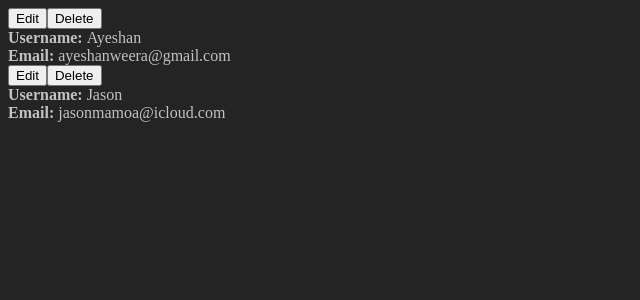
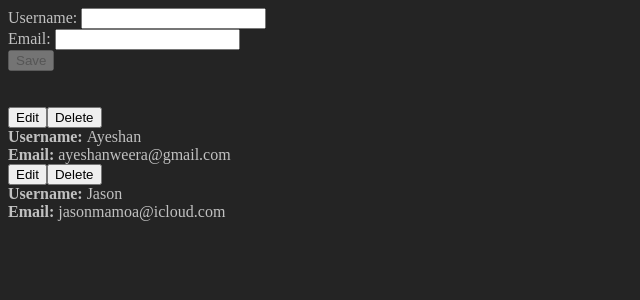
Before and after one commit to ayeshanweerasuriya/Learn-JavaScript, a React (Vite) app in the folder LReact/: page / in a window 1280 px wide. Shown: the top 300 px of the page, without its empty margins (0-640 px from the left). Built offline with nearby package versions, Linux system fonts and the light colour scheme.

Commit message:
imp -f insert records

```diff
--- a/LReact/src/App.jsx
+++ b/LReact/src/App.jsx
@@ -1,5 +1,6 @@
 import { useState } from "react";
 import { UserDetails } from "./components/UserDetails";
+import { AddUser } from "./components/AddUser";
 
 export default function App() {
   const [users, setUsers] = useState([
@@ -16,9 +17,18 @@ export default function App() {
   ]);
   return (
     <>
-      {users.map((user) => (
-        <UserDetails key={user.id} user={user} setUsers={setUsers} />
-      ))}
+      <AddUser setUsers={setUsers} />
+
+      <br />
+      <br />
+      {users.length > 0 ? (
+        users.map((user) => (
+          <UserDetails key={user.id} user={user} setUsers={setUsers} />
+        ))
+      ) : (
+        <div>Records are empty</div>
+      )}
+      {}
     </>
   );
 }
--- /dev/null
+++ b/LReact/src/components/AddUser.jsx
@@ -0,0 +1,47 @@
+import PropTypes from "prop-types";
+import { useState } from "react";
+
+export function AddUser({ setUsers }) {
+  const [name, setName] = useState("");
+  const [email, setEmail] = useState("");
+
+  return (
+    <form
+      onSubmit={(e) => {
+        e.preventDefault();
+        setUsers((currentUserState) => [
+          ...currentUserState,
+          { id: currentUserState.length + 1, name: name, email: email },
+        ]);
+        setName("");
+        setEmail("");
+      }}
+    >
+      <label htmlFor="username">Username: </label>
+      <input
+        type="text"
+        id="username"
+        name="username"
+        value={name}
+        onChange={(e) => setName(e.target.value)}
+        required
+      />
+      <br />
+      <label htmlFor="email">Email: </label>
+      <input
+        type="text"
+        id="email"
+        name="email"
+        value={email}
+        onChange={(e) => setEmail(e.target.value)}
+        required
+      />
+      <br />
+      <button disabled={name && email !== "" ? false : true}>Save</button>
+    </form>
+  );
+}
+
+AddUser.propTypes = {
+  setUsers: PropTypes.func.isRequired,
+};
--- a/LReact/src/components/UserDetails.jsx
+++ b/LReact/src/components/UserDetails.jsx
@@ -11,7 +11,17 @@ export function UserDetails({ user, setUsers }) {
       <button onClick={() => isEditing((currentState) => !currentState)}>
         Edit
       </button>
-      <button>Delete</button>
+      <button
+        onClick={() => {
+          setUsers((currentStateUsers) =>
+            currentStateUsers.filter(
+              (currentUser) => currentUser.id !== user.id
+            )
+          );
+        }}
+      >
+        Delete
+      </button>
       {editing && (
         <button
           onClick={() => {
```
